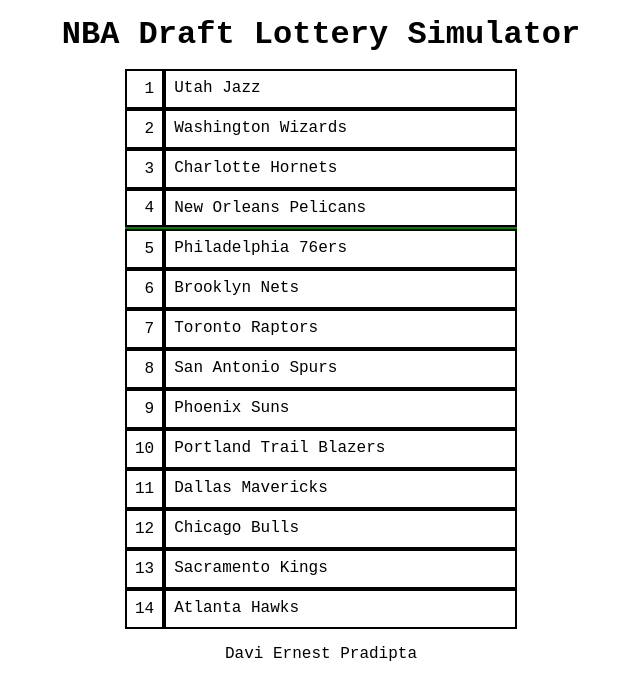
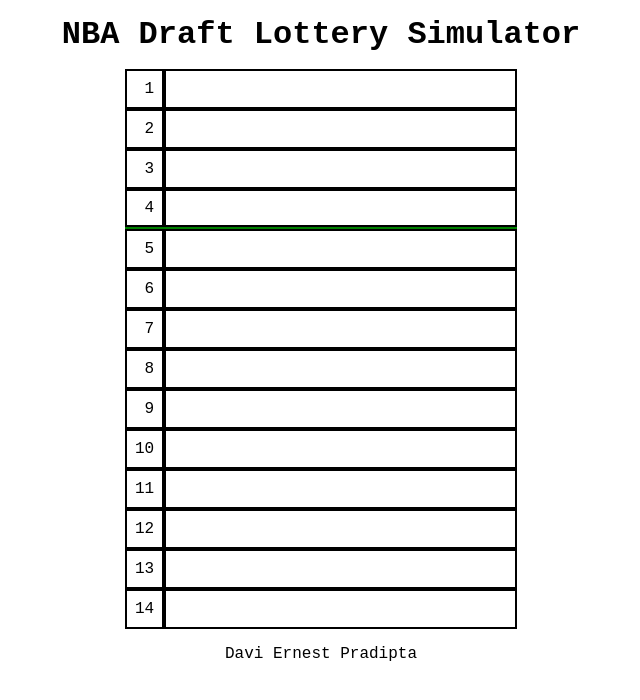
Before and after one commit to DaviErnestPradipta/Personal-Lottery, a website built with webpack: page src/template.html in a window 1280 px wide. Shown: the whole page, without its empty margins (319-959 px from the left). Built offline with nearby package versions, Linux system fonts and the light colour scheme.

Commit message:
Modify 2025.js

```diff
--- /dev/null
+++ b/src/lottery.js
@@ -0,0 +1 @@
+import {order, change} from './2025.js';
--- a/src/template.html
+++ b/src/template.html
@@ -11,59 +11,59 @@
         <div class="draft-grid">
             <div class="draft-item">
                 <div class="draft-number">1</div>
-                <div class="draft-team">Utah Jazz</div>
+                <div class="draft-team"></div>
             </div>
             <div class="draft-item">
                 <div class="draft-number">2</div>
-                <div class="draft-team">Washington Wizards</div>
+                <div class="draft-team"></div>
             </div>
             <div class="draft-item">
                 <div class="draft-number">3</div>
-                <div class="draft-team">Charlotte Hornets</div>
+                <div class="draft-team"></div>
             </div>
             <div class="draft-item">
                 <div class="draft-number">4</div>
-                <div class="draft-team">New Orleans Pelicans</div>
+                <div class="draft-team"></div>
             </div>
             <div class="draft-item">
                 <div class="draft-number">5</div>
-                <div class="draft-team">Philadelphia 76ers</div>
+                <div class="draft-team"></div>
             </div>
             <div class="draft-item">
                 <div class="draft-number">6</div>
-                <div class="draft-team">Brooklyn Nets</div>
+                <div class="draft-team"></div>
             </div>
             <div class="draft-item">
                 <div class="draft-number">7</div>
-                <div class="draft-team">Toronto Raptors</div>
+                <div class="draft-team"></div>
             </div>
             <div class="draft-item">
                 <div class="draft-number">8</div>
-                <div class="draft-team">San Antonio Spurs</div>
+                <div class="draft-team"></div>
             </div>
             <div class="draft-item">
                 <div class="draft-number">9</div>
-                <div class="draft-team">Phoenix Suns</div>
+                <div class="draft-team"></div>
             </div>
             <div class="draft-item">
                 <div class="draft-number">10</div>
-                <div class="draft-team">Portland Trail Blazers</div>
+                <div class="draft-team"></div>
             </div>
             <div class="draft-item">
                 <div class="draft-number">11</div>
-                <div class="draft-team">Dallas Mavericks</div>
+                <div class="draft-team"></div>
             </div>
             <div class="draft-item">
                 <div class="draft-number">12</div>
-                <div class="draft-team">Chicago Bulls</div>
+                <div class="draft-team"></div>
             </div>
             <div class="draft-item">
                 <div class="draft-number">13</div>
-                <div class="draft-team">Sacramento Kings</div>
+                <div class="draft-team"></div>
             </div>
             <div class="draft-item">
                 <div class="draft-number">14</div>
-                <div class="draft-team">Atlanta Hawks</div>
+                <div class="draft-team"></div>
             </div>
         </div>
     </div>
```
Also changed, not shown: src/2025.js (added, +26 -0 lines).
